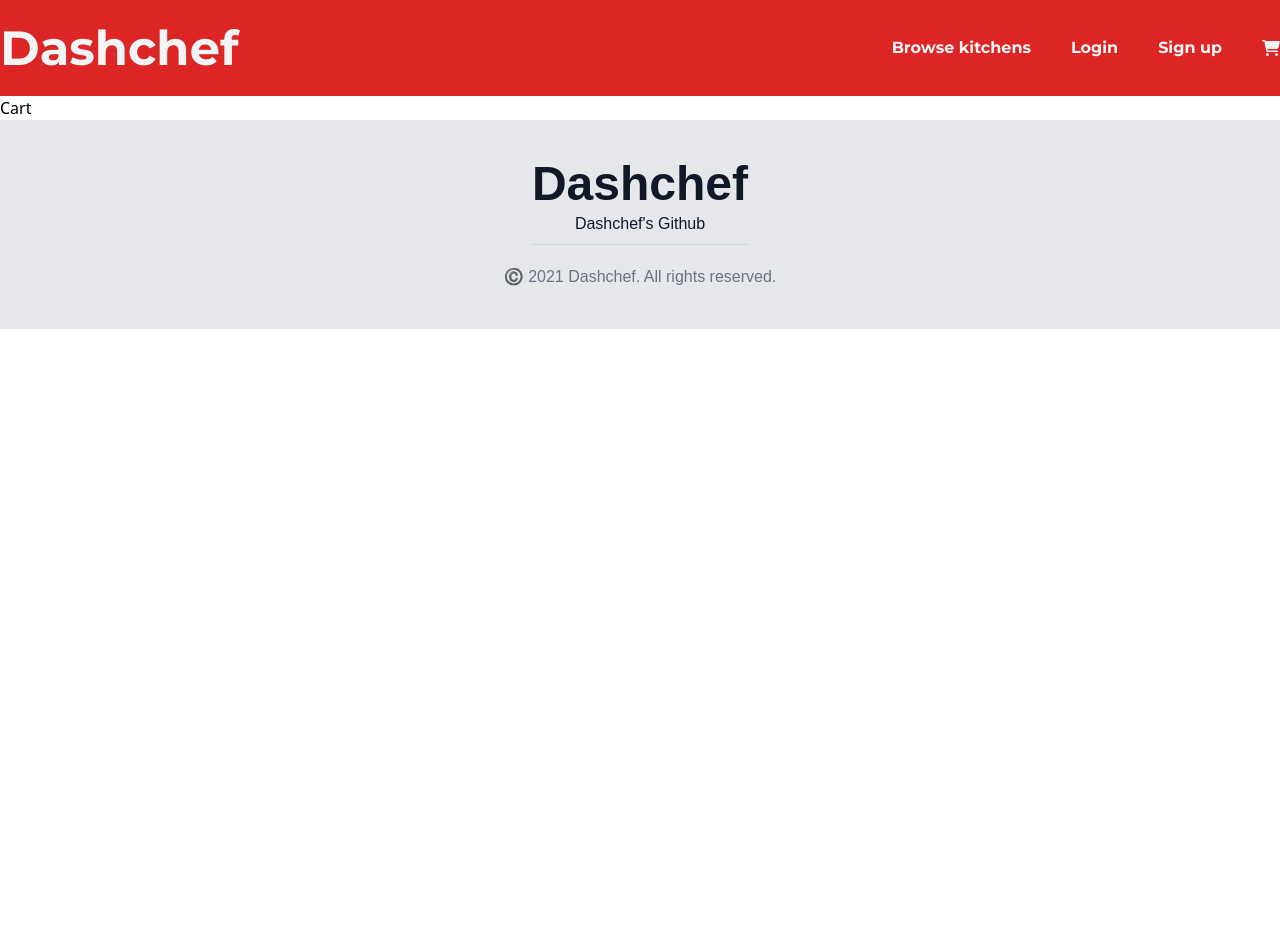
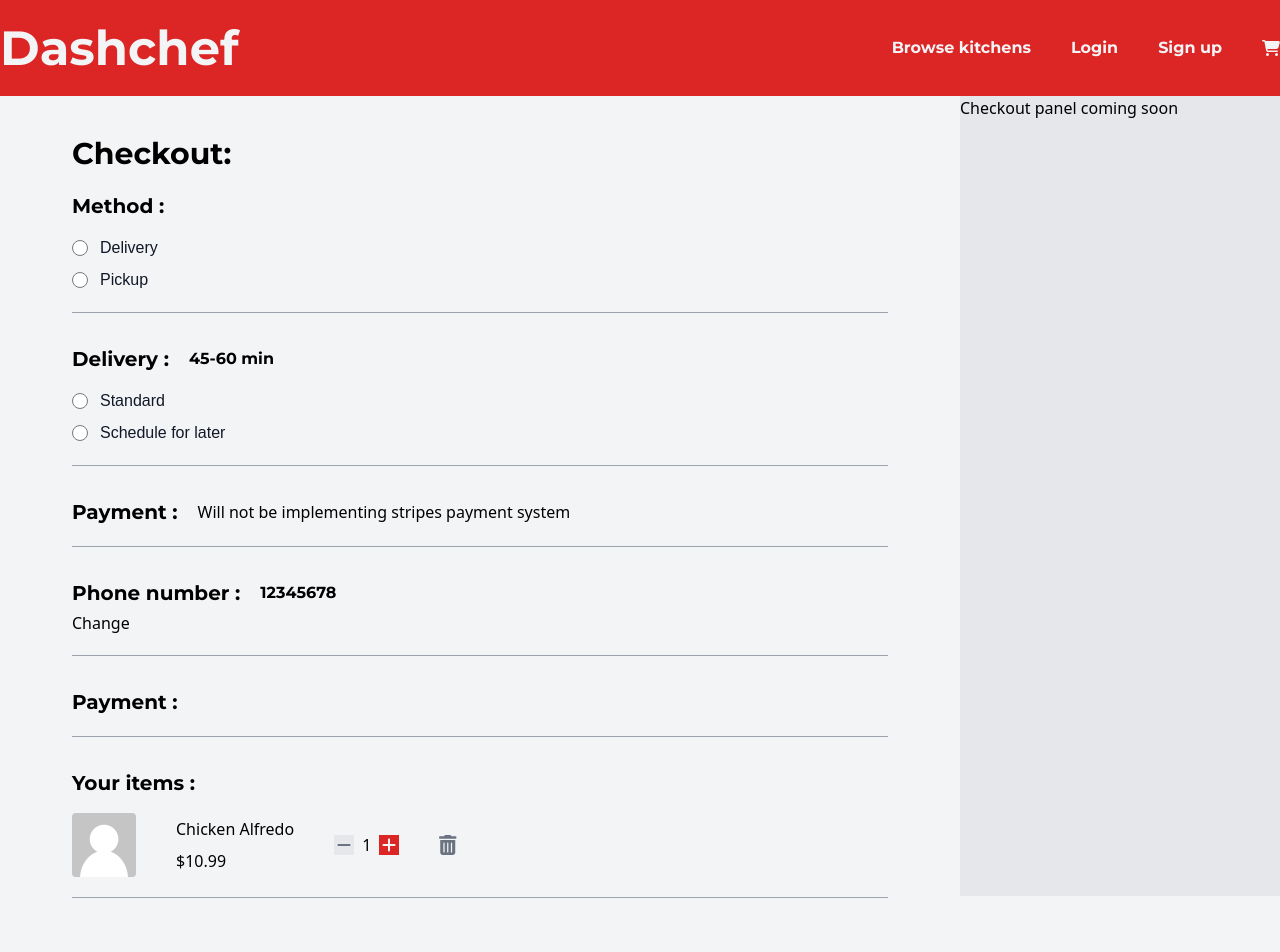
Before and after one commit to peterphan20/dashchef, a React (Vite) app: page /cart in a window 1280 px wide. Shown: the top 952 px of the page. Before the commit the page ends 800 px from the top, so only its background shows below. Built offline with nearby package versions, Linux system fonts and the light colour scheme; a web font is replaced by a local one.

Commit message:
feat: carts page styling

```diff
--- a/index.html
+++ b/index.html
@@ -3,6 +3,13 @@
 	<head>
 		<meta charset="UTF-8" />
 		<link rel="icon" type="image/svg+xml" href="./favicon.ico" />
+		<!-- <script src="https://kit.fontawesome.com/5ee10dd587.js" crossorigin="anonymous"></script> -->
+		<link
+			rel="stylesheet"
+			href="https://cdnjs.cloudflare.com/ajax/libs/font-awesome/5.14.0/css/brands.min.css"
+			integrity="sha512-AMDXrE+qaoUHsd0DXQJr5dL4m5xmpkGLxXZQik2TvR2VCVKT/XRPQ4e/LTnwl84mCv+eFm92UG6ErWDtGM/Q5Q=="
+			crossorigin="anonymous"
+		/>
 		<meta name="viewport" content="width=device-width, initial-scale=1.0" />
 		<title>Dashchef</title>
 	</head>
--- a/src/App.jsx
+++ b/src/App.jsx
@@ -1,7 +1,6 @@
 import { useState, useEffect } from "react";
 import { BrowserRouter as Router, Routes, Route } from "react-router-dom";
 import { useDispatch, useSelector } from "react-redux";
-import { routes } from "./routes";
 import Headers from "./organisms/Header";
 import Footer from "./organisms/Footer";
 import ModalLogin from "./organisms/ModalLogin";
@@ -21,7 +20,6 @@ import EditKitchen from "./pages/EditKitchen";
 import CreateMenuItem from "./organisms/CreateMenuItem";
 import ImageUpload from "./pages/ImageUpload";
 import KitchensList from "./pages/KitchensList";
-
 
 const App = () => {
 	const [isCartOpen, setIsCartOpen] = useState(false);
--- /dev/null
+++ b/src/atoms/LinkCartDesktop.jsx
@@ -0,0 +1,18 @@
+import React from "react";
+import { Link } from "react-router-dom";
+
+const LinkCartDesktop = ({ link, className, clickHandler, placeholder }) => {
+	return (
+		<>
+			<Link
+				to={link}
+				className={`flex justify-center items-center text-base rounded-md py-2 px-10 w-full ${className}`}
+				onClick={clickHandler}
+			>
+				{placeholder}
+			</Link>
+		</>
+	);
+};
+
+export default LinkCartDesktop;
--- /dev/null
+++ b/src/atoms/RadialInputCart.jsx
@@ -0,0 +1,19 @@
+import React from "react";
+
+const RadialInputCart = ({ htmlFor, placeholder }) => {
+	return (
+		<div className="flex items-center">
+			<input
+				id={htmlFor}
+				name="cart-options"
+				type="radio"
+				className="focus:ring-red-400 h-4 w-4 text-red-600 border-gray-300"
+			/>
+			<label htmlFor={htmlFor} className="ml-3 block text-base font-body text-gray-900">
+				{placeholder}
+			</label>
+		</div>
+	);
+};
+
+export default RadialInputCart;
--- a/src/molecules/MenuDesktop.jsx
+++ b/src/molecules/MenuDesktop.jsx
@@ -69,11 +69,13 @@ const MenuDesktop = ({ setIsCartOpen }) => {
 			{user.loggedIn ? (
 				<MenuButtonDesktop placeholder="Sign out" clickHandler={handleLogout} />
 			) : null}
-				<button
-					className="flex flex-row justify-center items-start gap-2 text-base font-headers font-semibold hover:text-blue-500"
-					onClick={handleCartClick}>
-					<FontAwesomeIcon icon={faShoppingCart} />
-				</button>
+			<button
+				className="flex flex-row justify-center items-start gap-2 text-base font-headers font-semibold hover:text-blue-500"
+				onClick={handleCartClick}
+			>
+				<FontAwesomeIcon icon={faShoppingCart} />
+				{/* <i className="fa-solid fa-cart-shopping text-gray-100"></i> */}
+			</button>
 		</nav>
 	);
 };
--- a/src/organisms/ModalCart.jsx
+++ b/src/organisms/ModalCart.jsx
@@ -6,6 +6,7 @@ import LinkProfileDesktop from "../atoms/LinkProfileDesktop";
 import { CART_REMOVE, CART_UPDATE } from "../constants";
 import { FontAwesomeIcon } from "@fortawesome/react-fontawesome";
 import { faMinus, faPlus, faTimes, faUtensils } from "@fortawesome/free-solid-svg-icons";
+import LinkCartDesktop from "../atoms/LinkCartDesktop";
 
 const ModalCart = ({ isCartOpen, setIsCartOpen }) => {
 	const [cartItems, setCartItems] = useState([]);
@@ -73,7 +74,10 @@ const ModalCart = ({ isCartOpen, setIsCartOpen }) => {
 
 	const renderedCartItems = cartItems.map((cartItem) => {
 		return (
-			<div key={cartItem.id} className="flex items-center gap-10 mb-8 w-full">
+			<div
+				key={cartItem.id}
+				className="flex items-center gap-10 py-5 border-b-2 border-gray-200 w-full"
+			>
 				<div className="flex flex-col justify-center items-center">
 					<button
 						className="flex justify-center items-center bg-red-600 text-gray-100 w-5 h-5"
@@ -115,7 +119,7 @@ const ModalCart = ({ isCartOpen, setIsCartOpen }) => {
 				onClick={(e) => e.stopPropagation()}
 			>
 				{cart[0] ? (
-					<div className="flex justify-between items-center mb-5">
+					<div className="flex justify-between items-center border-b-2 border-gray-200 pb-5">
 						<h1 className="text-2xl font-headers font-bold">Your order</h1>
 						<button className="text-lg text-gray-500" onClick={() => setIsCartOpen(false)}>
 							<FontAwesomeIcon icon={faTimes} />
@@ -130,24 +134,30 @@ const ModalCart = ({ isCartOpen, setIsCartOpen }) => {
 					</button>
 				)}
 				{cart[0] ? (
-					<div>
+					<div className="">
 						{renderedCartItems}
-						<ButtonProfileDesktop
-							placeholder="Checkout"
-							className="text-gray-100 bg-red-600 py-3 w-full"
-						/>
+						<div className="mt-5 w-full">
+							<LinkCartDesktop
+								className="text-gray-100 bg-red-600 py-3"
+								link="/cart"
+								placeholder="Proceed to checkout"
+								clickHandler={() => setIsCartOpen(false)}
+							/>
+						</div>
 					</div>
 				) : (
 					<div className="flex flex-col justify-center items-center font-body">
-						<FontAwesomeIcon icon={faUtensils} className="text-3xl text-gray-400 mb-1" />
+						<FontAwesomeIcon icon={faUtensils} className="text-3xl text-gray-300 mb-1" />
 						<p className="text-lg font-bold mb-1">Your cart is empty</p>
 						<p className="text-sm mb-5">Add items to get started</p>
-						<LinkProfileDesktop
-							className="bg-red-600 text-gray-100 text-sm"
-							link="/kitchens/all"
-							placeholder="Browse kitchens"
-							clickHandler={() => setIsCartOpen(false)}
-						/>
+						<div>
+							<LinkCartDesktop
+								className="bg-red-600 text-gray-100"
+								link="/kitchens/all"
+								placeholder="Browse kitchens"
+								clickHandler={() => setIsCartOpen(false)}
+							/>
+						</div>
 					</div>
 				)}
 			</div>
--- a/src/organisms/RenderMenuItems.jsx
+++ b/src/organisms/RenderMenuItems.jsx
@@ -1,6 +1,6 @@
 import { useState } from "react";
 import { useDispatch, useSelector } from "react-redux";
-import { Link, useParams } from "react-router-dom";
+import { Link } from "react-router-dom";
 import { CART_ADD } from "../constants";
 import { FontAwesomeIcon } from "@fortawesome/react-fontawesome";
 import { faMinus, faPlus } from "@fortawesome/free-solid-svg-icons";
--- a/src/pages/Cart.jsx
+++ b/src/pages/Cart.jsx
@@ -1,11 +1,83 @@
-import React from 'react'
+import React from "react";
+import RadialInputCart from "../atoms/RadialInputCart";
+import defaultAvatar from "../assets/default-avatar.jpg";
+import { FontAwesomeIcon } from "@fortawesome/react-fontawesome";
+import { faTrashCan, faPlus, faMinus } from "@fortawesome/free-solid-svg-icons";
 
 const Cart = () => {
-  return (
-    <div>
-      Cart
-    </div>
-  )
-}
+	return (
+		<div className="bg-gray-100 w-full h-full min-h-screen">
+			<div className="flex justify-between items-start mx-auto">
+				<div className="flex flex-col justify-center items-start w-full lg:p-10 lg:mx-auto lg:max-w-4xl">
+					<span className="font-headers font-bold lg:text-3xl mb-5">Checkout:</span>
+					<div className="flex flex-col justify-start items-start gap-4 border-b border-gray-400 mb-8 pb-5 w-full">
+						<span className="font-headers font-bold text-xl">Method :</span>
+						<div className="flex flex-col gap-2">
+							<RadialInputCart htmlFor="delivery-option" placeholder="Delivery" />
+							<RadialInputCart htmlFor="pickup-option" placeholder="Pickup" />
+						</div>
+					</div>
+					<div className="flex flex-col justify-start items-start gap-4 border-b border-gray-400 mb-8 pb-5 w-full">
+						<div className="flex justify-center items-center gap-5">
+							<span className="font-headers font-bold text-xl">Delivery :</span>
+							<span className="font-headers font-bold text-base">45-60 min</span>
+						</div>
+						<div className="flex flex-col gap-2">
+							<RadialInputCart htmlFor="standard-option" placeholder="Standard" />
+							<RadialInputCart htmlFor="later-option" placeholder="Schedule for later" />
+						</div>
+					</div>
+					<div className="flex flex-col justify-start items-start gap-1 border-b border-gray-400 mb-8 pb-5 w-full">
+						<div className="flex justify-center items-center gap-5">
+							<span className="font-headers font-bold text-xl">Payment :</span>
+							<span>Will not be implementing stripes payment system</span>
+						</div>
+					</div>
+					<div className="flex flex-col justify-start items-start gap-1 border-b border-gray-400 mb-8 pb-5 w-full">
+						<div className="flex justify-center items-center gap-5">
+							<span className="font-headers font-bold text-xl">Phone number :</span>
+							<span className="font-headers font-bold text-base">12345678</span>
+						</div>
+						<button>Change</button>
+					</div>
+					<div className="flex flex-col justify-start items-start gap-4 border-b border-gray-400 mb-8 pb-5 w-full">
+						<span className="font-headers font-bold text-xl">Payment :</span>
+					</div>
+					<div className="flex flex-col justify-start items-start gap-4 border-b border-gray-400 mb-8 pb-5 w-full">
+						<span className="font-headers font-bold text-xl">Your items : </span>
+						<div className="flex justify-start items-center gap-10">
+							<div className="flex items-center w-16 h-16">
+								<img src={defaultAvatar} alt="default" className="rounded" />
+							</div>
+							<div className="flex flex-col gap-2">
+								<span>Chicken Alfredo</span>
+								<span>$10.99</span>
+							</div>
+							<div className="flex justify-center items-center gap-2">
+								<button
+									className="flex justify-center items-center bg-gray-200 text-gray-500 w-5 h-5"
+									// onClick={() => decrementQuantity(cartItem.id)}
+								>
+									<FontAwesomeIcon icon={faMinus} />
+								</button>
+								<span className="text-base">1</span>
+								<button
+									className="flex justify-center items-center bg-red-600 text-gray-100 w-5 h-5"
+									// onClick={() => incrementQuantity(cartItem.id)}
+								>
+									<FontAwesomeIcon icon={faPlus} />
+								</button>
+							</div>
+							<FontAwesomeIcon className="text-gray-500 text-xl" icon={faTrashCan} />
+						</div>
+					</div>
+				</div>
+				<div className="flex flex-col justify-start items-start bg-gray-200 border-l-1 border-gray-300 h-screen lg:w-96 xl:w-1/4">
+					Checkout panel coming soon
+				</div>
+			</div>
+		</div>
+	);
+};
 
-export default Cart
+export default Cart;
--- a/src/pages/ImageUpload.jsx
+++ b/src/pages/ImageUpload.jsx
@@ -62,7 +62,7 @@ const ImageUpload = () => {
 	};
 
 	return (
-		<div className="py-10 bg-gray-100 w-full h-full min-h-screen">
+		<div className="bg-gray-100 py-10 w-full h-full min-h-screen">
 			<div className="bg-gray-200 border border-gray-300 p-10 lg:max-w-2xl lg:mx-auto">
 				<div className="flex flex-col justify-center items-center mb-5">
 					<h1 className="font-headers font-bold mb-1 lg:text-2xl">UPLOAD FILES</h1>
```
Also changed, not shown: src/routes/index.js (deleted, +0 -63 lines).
